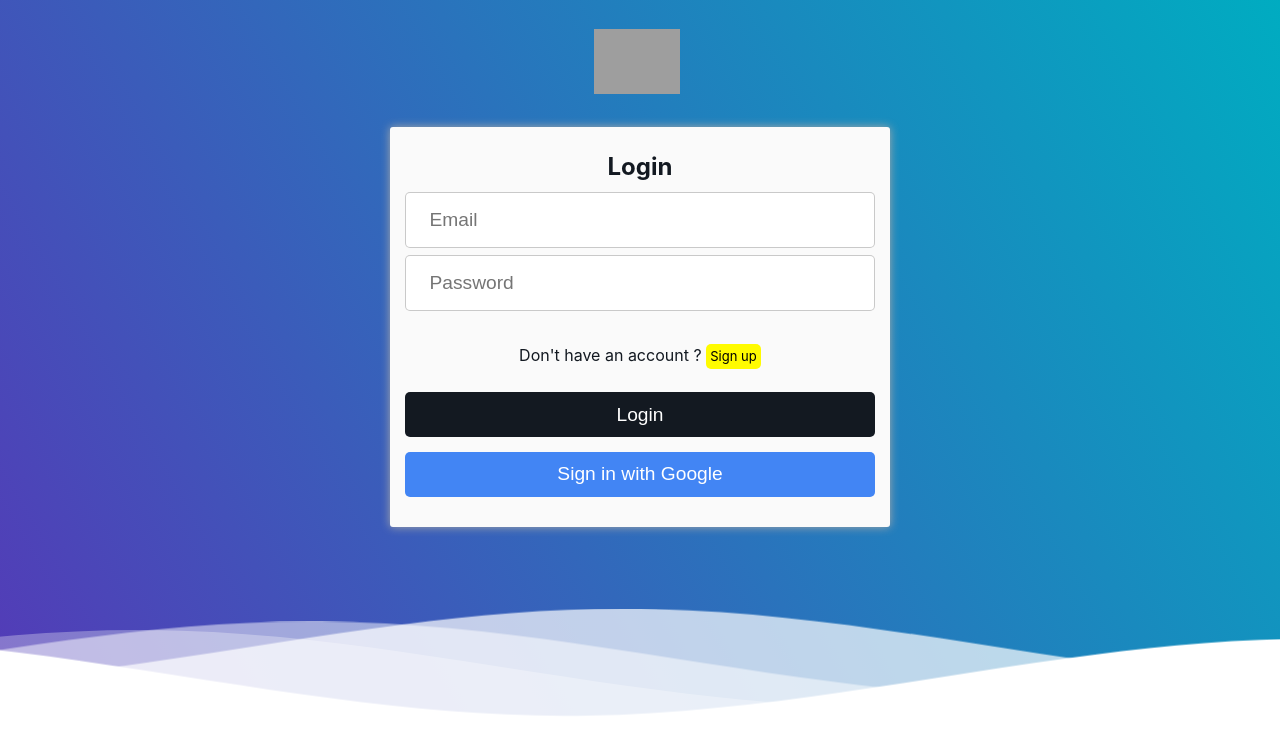
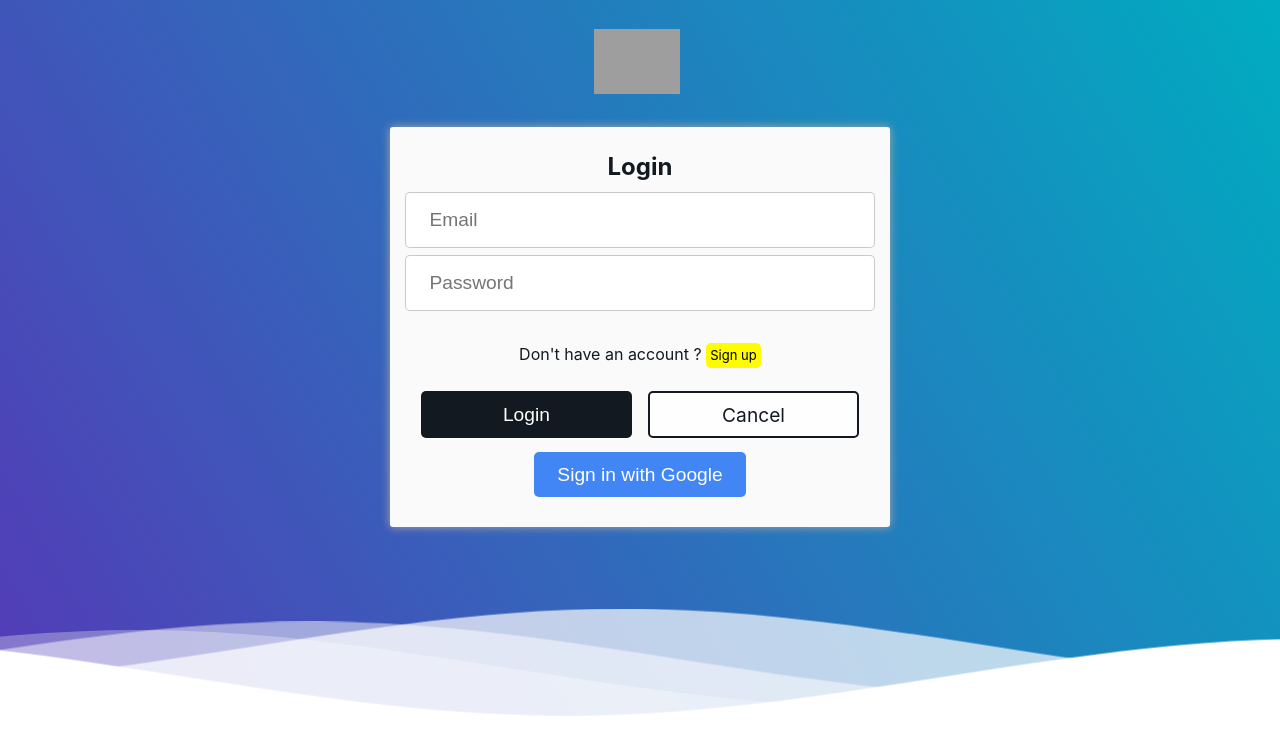
Before and after one commit to Vikas2426/amazon-clone, a React (Create React App) app: page /amazon-clone/login in a window 1280 px wide. Shown: the top 754 px of the page. Built offline with nearby package versions, Linux system fonts and the light colour scheme; no server answers; grey boxes are pictures that could not be loaded.

Commit message:
feat: add cancel btn

```diff
--- a/src/components/Login/Login.css
+++ b/src/components/Login/Login.css
@@ -42,8 +42,14 @@ input {
   border-radius: 5px;
 }
 
+.login-btn-container {
+  width: 100%;
+  display: flex;
+  justify-content: space-evenly;
+}
+
 .btn {
-  width: 100%;
+  width: 45%;
   background-color: #131921;
   font-size: 1.2em;
   padding: 2%;
@@ -52,10 +58,12 @@ input {
   border: 2px solid #13192100;
 }
 
-.btn:hover {
+.btn:hover,
+.secondary-btn {
   color: #131921;
   background-color: rgba(255, 255, 255, 0.91);
   border: 2px solid #131921;
+  text-decoration: none;
 }
 
 #loginTogglerParent {
--- a/src/components/Login/LoginSignUpForm.jsx
+++ b/src/components/Login/LoginSignUpForm.jsx
@@ -1,4 +1,5 @@
 import React from "react";
+import { Link } from "react-router-dom";
 
 function LoginSignUpForm({ pageName, handleChange, toggle, handleClick }) {
   const toggleBtnText = pageName === "Login" ? "Sign up" : "Log In";
@@ -33,9 +34,19 @@ function LoginSignUpForm({ pageName, handleChange, toggle, handleClick }) {
           {toggleBtnText}
         </span>
       </p>
-      <button className="btn" type="submit" name="signup" onClick={handleClick}>
-        {primaryBtnText}
-      </button>
+      <div className="login-btn-container">
+        <button
+          className="btn"
+          type="submit"
+          name="signup"
+          onClick={handleClick}
+        >
+          {primaryBtnText}
+        </button>
+        <Link to="/" className="btn secondary-btn">
+          Cancel
+        </Link>
+      </div>
     </>
   );
 }
```
